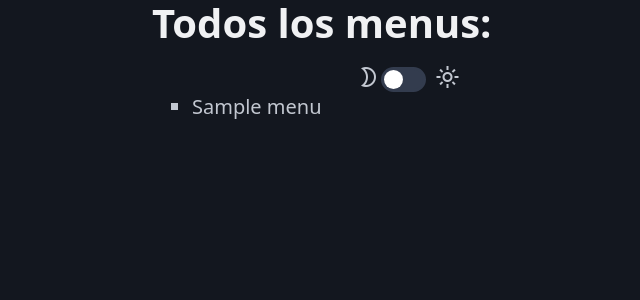
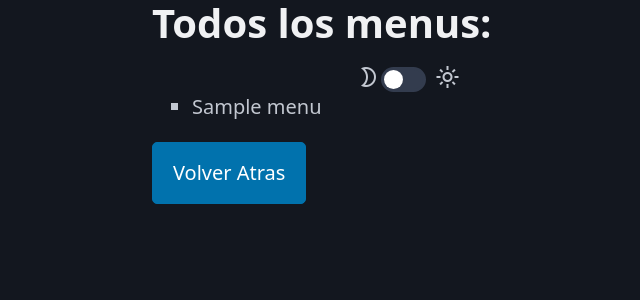
Before and after one commit to DanielBelenguer/olla_chillona_django, a Django app: page /restaurante/list_menus/ in a window 1280 px wide. Shown: the top 300 px of the page, without its empty margins (232-872 px from the left). Run offline with Django 5.2, Linux system fonts and the light colour scheme; tables that the repository leaves empty hold one stand-in row (values such as "Sample post"); some libraries are stand-ins or nearby versions.

Commit message:
Se añade la imagen guapa guapa

```diff
--- a/olla_chillona_django/settings.py
+++ b/olla_chillona_django/settings.py
@@ -124,6 +124,8 @@ STATIC_URL = '/static/'
 STATICFILES_DIRS = [
     os.path.join(BASE_DIR, "static"),
 ]
+STATIC_URL = '/static/'
+STATICFILES_DIRS_ROOT = os.path.join(BASE_DIR, "media")
 
 # Default primary key field type
 # https://docs.djangoproject.com/en/5.1/ref/settings/#default-auto-field
--- a/restaurante/templates/restaurante/add_menu.html
+++ b/restaurante/templates/restaurante/add_menu.html
@@ -24,10 +24,13 @@
             {{ plato.nombre }} ({{ plato.precio }}€)
             <br>
             {% endfor %}
+            <br>
             <button type="submit">Crear Menú</button>
         </form>
         <a href="{% url 'list_menus' %}">Ver todos los menús</a>
+        <br>
+        <br>
+        <button id="volveratras"><a style="color: white; text-decoration: none;" href="{% url 'dashboard'%}">Volver Atras</a></button>
     </div>
 </body>
-
 </html>
--- a/restaurante/templates/restaurante/dashboard_cliente.html
+++ b/restaurante/templates/restaurante/dashboard_cliente.html
@@ -35,8 +35,7 @@
             {% if l_reservas %}
             <ul>
                 {% for reserva in l_reservas %}
-                <li> Fecha de la reserva: {{ reserva.fecha }} Hora: {{ reserva.hora }} Comensales: {{
-                    reserva.num_personas }}</li>
+                <li> Fecha de la reserva: {{ reserva.fecha }} Hora: {{ reserva.hora }} Comensales: {{ reserva.num_personas }}</li>
                 {% endfor %}
             </ul>
             {% else %}
--- a/restaurante/templates/restaurante/dashboard_jefe.html
+++ b/restaurante/templates/restaurante/dashboard_jefe.html
@@ -26,7 +26,6 @@
         {% else %}
         <p>No hay Descuentos</p>
         {% endif %}
-
         <button id="creardescuento"><a style="color: white; text-decoration: none;" href="{% url 'add_descuento'%}">Crear descuento</a></button>
     </div>
     <script src="{% static 'restaurante/app.js' %}"></script>
--- a/restaurante/templates/restaurante/list_menus.html
+++ b/restaurante/templates/restaurante/list_menus.html
@@ -25,6 +25,8 @@
     {% else %}
     <p>No hay menus</p>
     {% endif %}
+
+    <button id="volveratras"><a style="color: white; text-decoration: none;" href="{% url 'add_menu'%}">Volver Atras</a></button>
     </div>
     <script src="{% static 'restaurante/app.js' %}"></script>
 </body>
--- a/restaurante/templates/restaurante/login.html
+++ b/restaurante/templates/restaurante/login.html
@@ -17,6 +17,7 @@
                     <input name="terms" id="tema" type="checkbox" role="switch" style="margin-top: 2px;" />
                 <span class="material-symbols-outlined">light_mode</span>
             </div>
+            <img src="{% static 'media/guindilla.png' %}" alt="">
             {% csrf_token %}
             <label for="nombre">Nombre:</label>
             <input type="text" id="username" name="username">
--- a/restaurante/views.py
+++ b/restaurante/views.py
@@ -119,7 +119,6 @@ def add_menu(request):
         platos_ids = request.POST.getlist('platos')
         menu = Menu.objects.create(nombre=nombre, precio=precio)
         menu.platos.set(Plato.objects.filter(id__in=platos_ids))
-        #return redirect('dashboard')
     return render(request, 'restaurante/add_menu.html', {'l_platos': l_platos})
 
 
--- a/static/restaurante/app.js
+++ b/static/restaurante/app.js
@@ -1,9 +1,14 @@
 document.addEventListener('DOMContentLoaded', function() {
-    let $tema = document.getElementById('tema');
-    let $html = document.getElementsByTagName('html')[0];
+    let $btn_tema = document.getElementById('tema');
+    let $html_tema = document.querySelector('html');
 
+    // Tema guardado en localStorage al cargar la paguina
+    const temaGuardado = localStorage.getItem('data-theme');
+    if (temaGuardado) {
+        $html_tema.setAttribute('data-theme', temaGuardado);
+    }
     // Inicializar el tema basado en el estado del checkbox
-    if ($tema.checked) {
+    if ($btn_tema.checked) {
         $html.setAttribute("data-theme", "light");
     } else {
         $html.setAttribute("data-theme", "dark");
@@ -11,10 +16,12 @@ document.addEventListener('DOMContentLoaded', function() {
 
     // Escuchar cambios en el checkbox
     $tema.addEventListener('change', function() {
-        if ($tema.checked) {
-            $html.setAttribute("data-theme", "light");
+        if ($btn_tema.checked) {
+            $html_tema.setAttribute("data-theme", "light");
+            localStorage.setItem('data_theme', 'light');
         } else {
-            $html.setAttribute("data-theme", "dark");
+            $html_tema.setAttribute("data-theme", "dark");
+            localStorage.setItem('data_theme', 'dark');
         }
     });
 });
```
